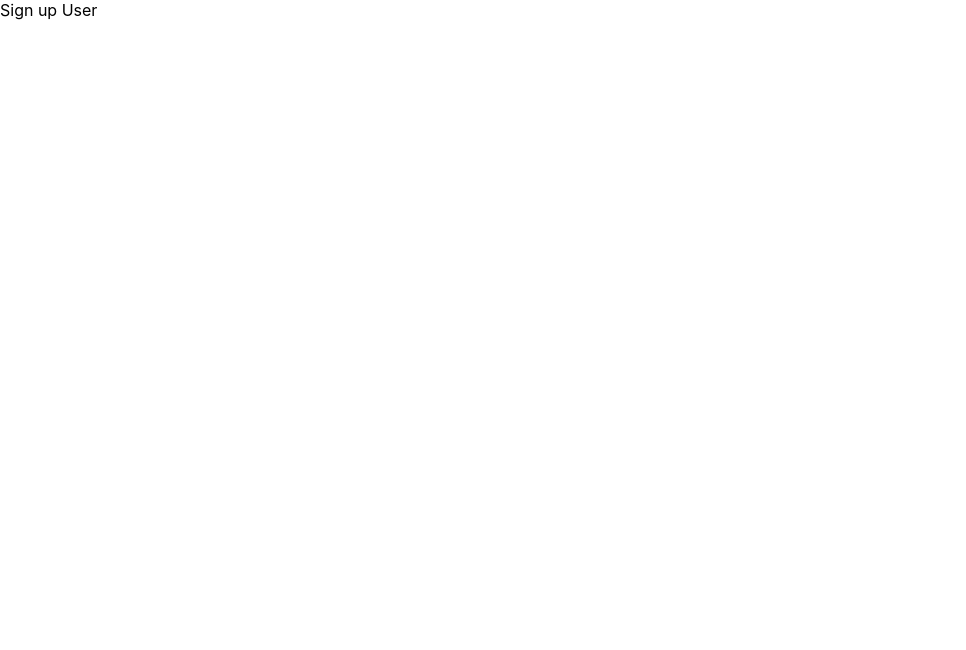
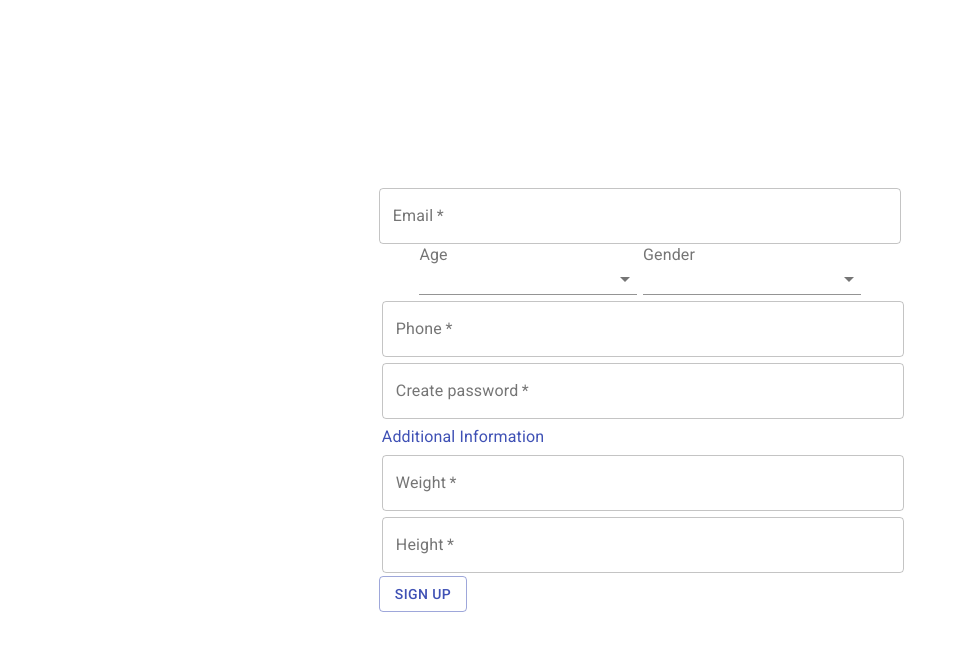
Before and after one commit to yuli-ana/ecofood, a React (Create React App) app: page /signup/user in a window 1280 px wide. Shown: the top 650 px of the page, without its empty margins (0-966 px from the left). Built offline with nearby package versions, Linux system fonts and the light colour scheme.

Commit message:
Add form, styles

```diff
--- a/src/components/home/signup/SingUpUser.jsx
+++ b/src/components/home/signup/SingUpUser.jsx
@@ -1,5 +1,117 @@
+import {
+  Button,
+  TextField,
+  Typography,
+  Select,
+  InputLabel,
+  MenuItem,
+  Grid,
+} from "@material-ui/core";
+import { makeStyles } from "@material-ui/styles";
+import { useForm } from "react-hook-form";
+
+const useStyles = makeStyles((theme) => ({
+  center: {
+    minHeight: "100vh",
+  },
+  margin: {
+    margin: theme.spacing(2),
+  },
+}));
+
 const SignupUser = () => {
-  return <div>Sign up User</div>;
+  const classes = useStyles();
+  const { register, handleSubmit, watch, errors } = useForm();
+
+  const onSubmit = (data) => {
+    console.log(data);
+  };
+
+  return (
+    <Grid
+      container
+      justify="center"
+      alignContent="center"
+      className={classes.center}
+    >
+      <Grid item>
+        <form action="" onSubmit={handleSubmit(onSubmit)}>
+          <TextField
+            required
+            inputRef={register}
+            name="email"
+            variant="outlined"
+            label="Email"
+            fullWidth
+          />
+          <Grid container justify="center">
+            <Grid item xs="5" className={classes.margin}>
+              <InputLabel id="select-age">Age</InputLabel>
+              <Select labelId="select-age" fullWidth>
+                <MenuItem value={10}>Ten</MenuItem>
+                <MenuItem value={20}>Twenty</MenuItem>
+                <MenuItem value={30}>Thirty</MenuItem>
+              </Select>
+            </Grid>
+            <Grid item xs="5" className={classes.margin}>
+              <InputLabel id="select-gender">Gender</InputLabel>
+              <Select labelId="select-gender" fullWidth>
+                <MenuItem value={"female"}>Female</MenuItem>
+                <MenuItem value={"male"}>Male</MenuItem>
+                <MenuItem value={"..."}>...</MenuItem>
+              </Select>
+            </Grid>
+          </Grid>
+          <TextField
+            className={classes.margin}
+            required
+            inputRef={register}
+            name="phone"
+            variant="outlined"
+            label="Phone"
+            fullWidth
+          />
+          <TextField
+            className={classes.margin}
+            required
+            inputRef={register}
+            name="password"
+            variant="outlined"
+            label="Create password"
+            fullWidth
+          />
+          <Typography
+            color="primary"
+            variant="body1"
+            className={classes.margin}
+          >
+            Additional Information
+          </Typography>
+          <TextField
+            className={classes.margin}
+            required
+            inputRef={register}
+            name="weight"
+            variant="outlined"
+            label="Weight"
+            fullWidth
+          />
+          <TextField
+            className={classes.margin}
+            required
+            inputRef={register}
+            name="height"
+            variant="outlined"
+            label="Height"
+            fullWidth
+          />
+          <Button type="submit" variant="outlined" color="primary">
+            Sign up
+          </Button>
+        </form>
+      </Grid>
+    </Grid>
+  );
 };
 
 export default SignupUser;
```
